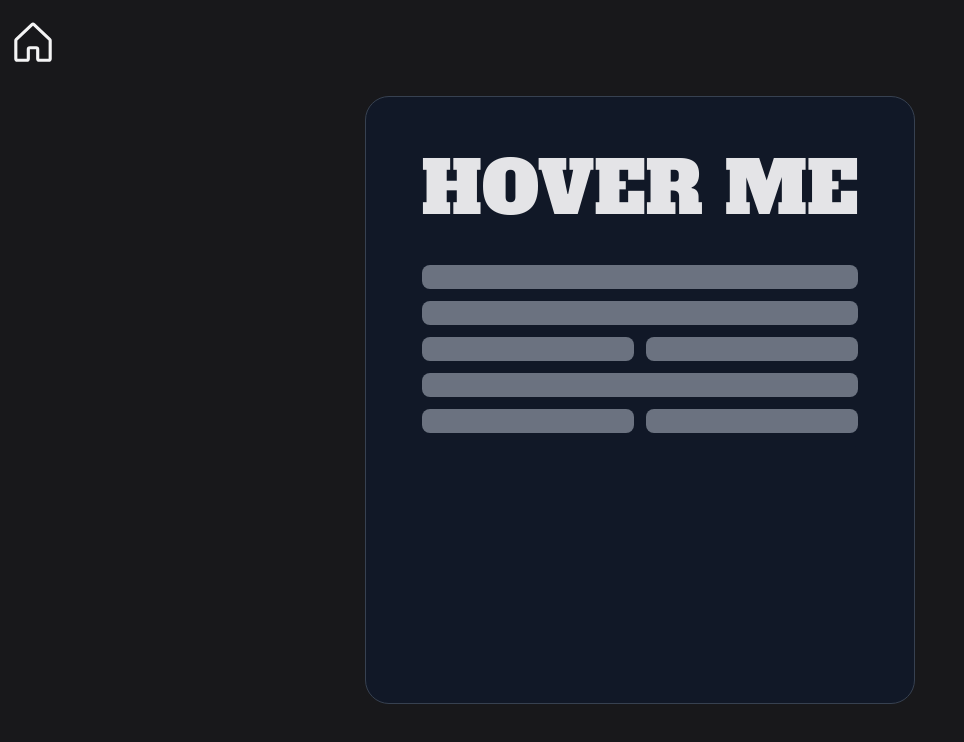
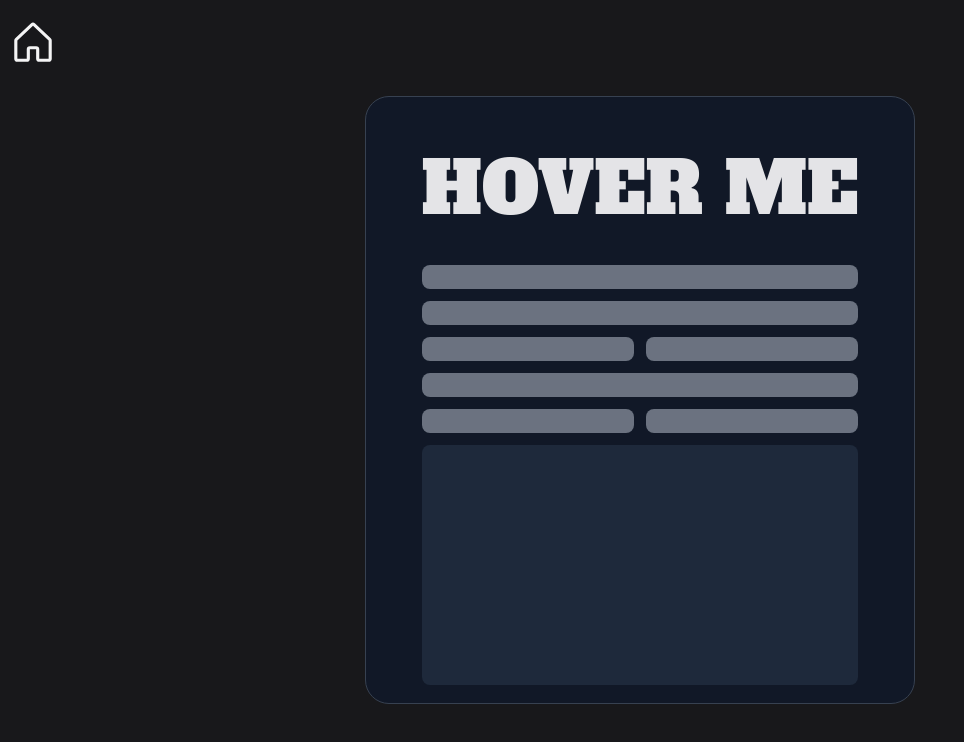
Before and after one commit to 0x7266/framer_motion_practice, a React (Vite) app: page /gradientonhover in a window 1280 px wide. Shown: the top 742 px of the page, without its empty margins (0-964 px from the left). Built offline with nearby package versions, Linux system fonts and the light colour scheme.

Commit message:
fixed 'image' exit animation

```diff
--- a/src/pages/GradientOnHover.tsx
+++ b/src/pages/GradientOnHover.tsx
@@ -26,7 +26,7 @@ export default function Demo() {
 			</motion.div>
 			<div className="h-full flex flex-col items-center justify-center">
 				<div
-					className="relative flex flex-col justify-center h-4/5 max-h-[700px] group rounded-3xl border border-gray-700 bg-gray-900"
+					className="relative flex flex-col justify-center h-4/5 max-h-[700px] group rounded-3xl border border-gray-700 bg-gray-900 overflow-hidden"
 					onMouseMove={handleMouseMove}
 				>
 					<motion.div
@@ -108,7 +108,13 @@ export default function Demo() {
 									className="w-full h-6 rounded-lg bg-gray-500"
 								/>
 							</div>
-							<div className="h-60 w-full bg-violet-900 mix-blend-darken rounded-lg" />
+							<motion.div
+								initial={{ y: "800px" }}
+								exit={{ y: "800px" }}
+								animate={{ y: 0 }}
+								transition={{ delay: 0.9, duration: 0.4 }}
+								className="h-60 w-full bg-slate-800 rounded-lg"
+							/>
 						</motion.div>
 					</motion.div>
 				</div>
```
